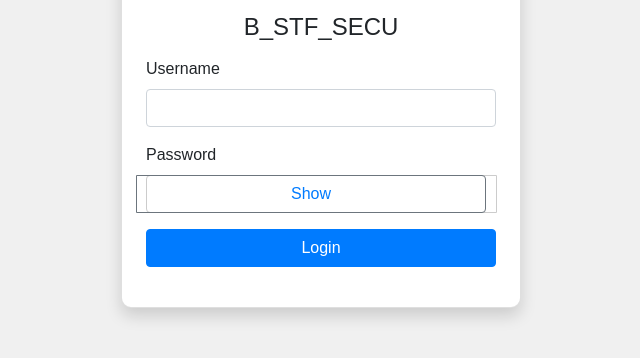
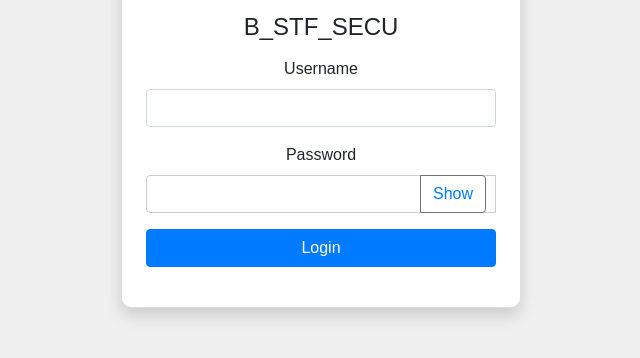
Before and after one commit to cdtmgis/bsec, a plain HTML site: page index.html in a window 1280 px wide. Shown: the part 310-668 px from the top of the page, without its empty margins (319-959 px from the left). Drawn offline with nearby package versions, Linux system fonts and the light colour scheme.

Commit message:
Update 2 index.css

```diff
--- a/index.css
+++ b/index.css
@@ -10,6 +10,11 @@ body {
 
 .card {
     border-radius: 10px;
+    box-shadow: 0 0 10px rgba(0, 0, 0, 0.1);
+    width: 300px;
+    text-align: center;
+    background-color: #fff;
+    padding: 20px;
 }
 
 .login-container {
@@ -48,6 +53,19 @@ h1 {
     padding: 10px;
     border: 1px solid #ccc;
     border-radius: 4px;
+    transition: border-color 0.15s ease-in-out, box-shadow 0.15s ease-in-out;
+}
+.input-group input:focus {
+    border-color: #007bff;
+    outline: none;
+    box-shadow: 0 0 0 0.2rem rgba(0, 123, 255, 0.25);
+}
+
+.input-group-append {
+    position: absolute;
+    right: 10px;
+    top: 50%;
+    transform: translateY(-50%);
 }
 
 button {
@@ -59,6 +77,7 @@ button {
     border-radius: 4px;
     cursor: pointer;
     font-size: 16px;
+    transition: background-color 0.15s ease-in-out;
 }
 
 button:hover {
@@ -71,10 +90,6 @@ button:hover {
 }
 
 #toggle-password {
-    position: absolute;
-    right: 10px;
-    top: 50%;
-    transform: translateY(-50%);
     cursor: pointer;
     color: #007BFF;
 }
```
